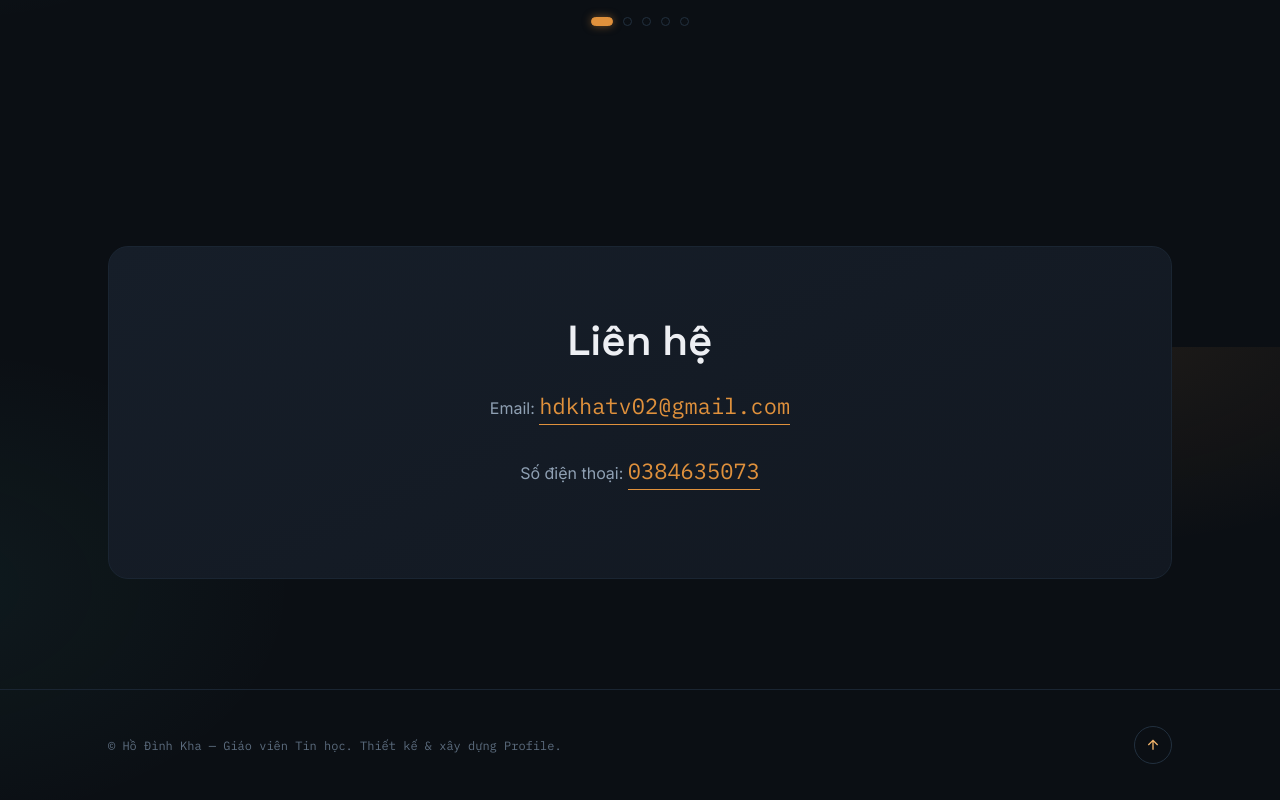
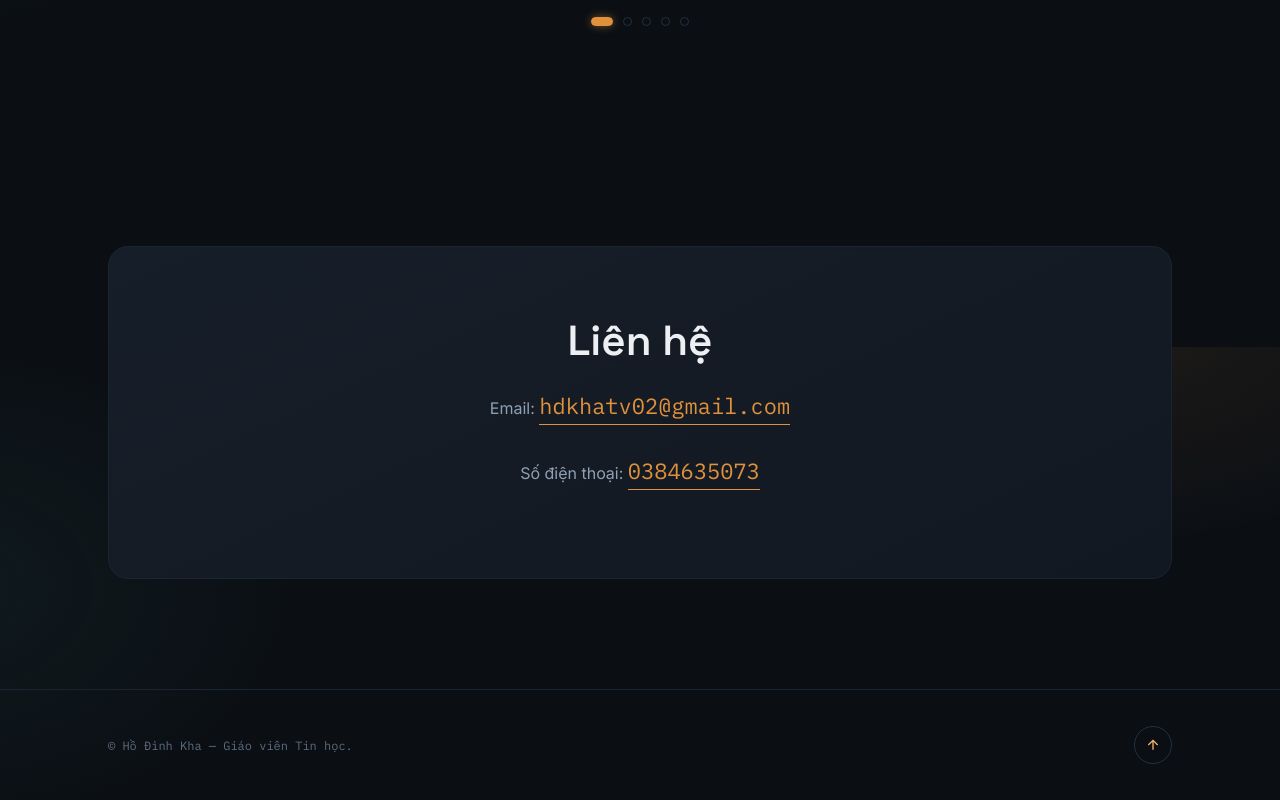
Before and after one commit to KhaHo2002/CV_online, a plain HTML site: page index.html in a window 1280 px wide. Shown: the part 3653-4453 px from the top of the page. Drawn offline with Linux system fonts and the light colour scheme.

Commit message:
push code

```diff
--- a/index.html
+++ b/index.html
@@ -337,7 +337,7 @@
 
   <footer>
     <div class="wrap footer-inner">
-      <p>© Hồ Đình Kha — Giáo viên Tin học. Thiết kế &amp; xây dựng Profile.</p>
+      <p>© Hồ Đình Kha — Giáo viên Tin học.</p>
       <a href="#top" class="to-top" aria-label="Lên đầu trang">
         <svg viewBox="0 0 24 24">
           <path d="M12 19V5M5 12l7-7 7 7" />
```
Also changed, not shown: image/anhCV.jpg.
